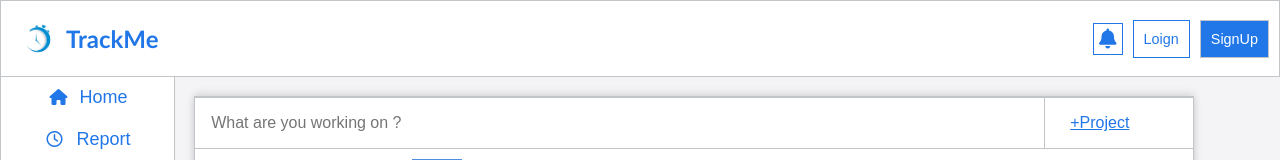
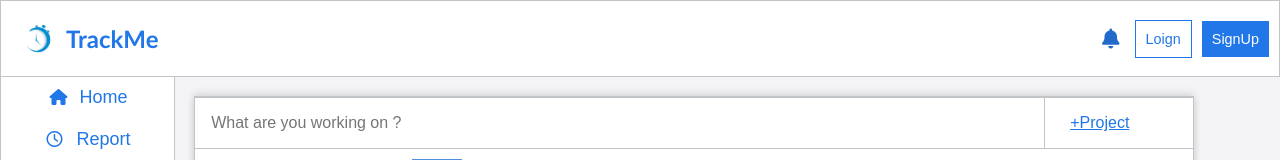
Before and after one commit to indureka/Time-Tracker, a React (Vite) app: page / in a window 1280 px wide. In both pictures the pointer is over the icon 1111 px from the left and 38 px from the top of the page. Shown: the top 160 px of the page. Built offline with nearby package versions, Linux system fonts and the light colour scheme.

Commit message:
updated file

```diff
--- a/src/App.css
+++ b/src/App.css
@@ -49,7 +49,7 @@ body{
 
 .notify:hover {
   padding:5px;
-  border: 0.5px solid #2177e7;
+  color:#216aca;
 }
 
 .menu-btn {
@@ -69,7 +69,7 @@ body{
 
 .login:hover {
 
-  border: 1px solid #c1c5c7;
+
   background-color: #2177e7;
   color: #fff;
 }
@@ -77,14 +77,15 @@ body{
 .signup {
   padding: 10px;
   font-size: 0.9rem;
-  border: 1px solid #c1c5c7;
   background-color: #2177e7;
   color:#fff;
+  border:none;
 }
 
 .signup:hover {
   background-color: #fff;
   color: #2177e7;
+  border: 1px solid #2177e7;
 }
 
 
@@ -229,7 +230,7 @@ input{
 }
 
 .project-btn:hover{
-  color: #2177e7;
+  color: #216aca;;
 }
 
 .project-title{
```
